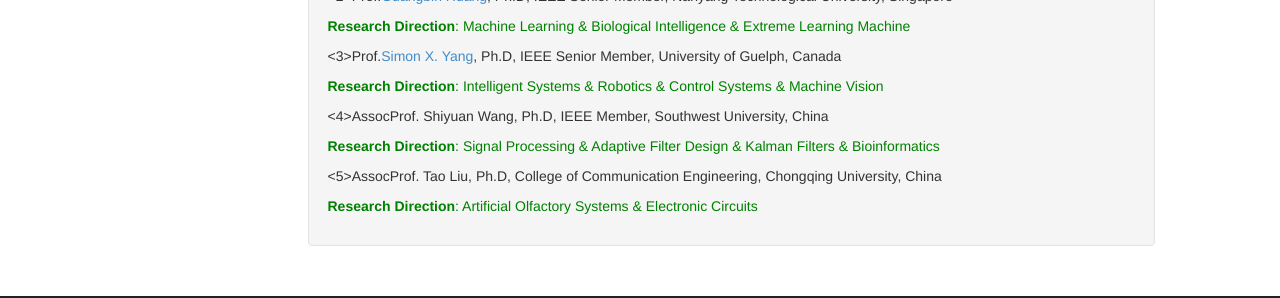
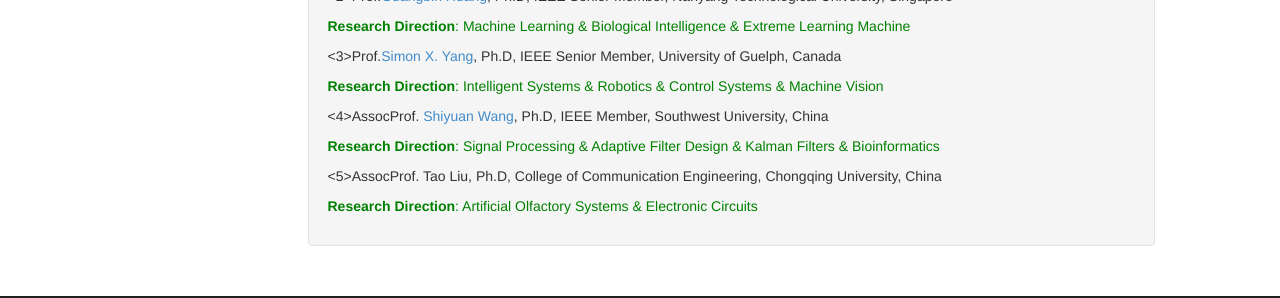
Before and after one commit to DrLeiZhang/website, a Jekyll site: the page built from people.html, in a window 1280 px wide and 1323 px high. Shown: the part 997-1295 px from the top of the window. Built offline with Jekyll 4.4.1, drawn with Linux system fonts in a browser that asks for light colours; Markdown is read by kramdown in place of the engine named in the settings; some of the changed lines change nothing that is shown.

Commit message:
Update
Signed-off-by: leizhang@cqu.edu.cn <leizhang@cqu.edu.cn>

```diff
--- a/people.html
+++ b/people.html
@@ -45,7 +45,7 @@ layout: default
 <p><3>Prof.<a href="http://www.uoguelph.ca/~syang/">Simon X. Yang</a>, Ph.D, IEEE Senior Member, University of Guelph, Canada</p>
 <p style="color:green;"><B>Research Direction</B>: Intelligent Systems & Robotics & Control Systems & Machine Vision</p>
 
-<p><4>AssocProf. Shiyuan Wang, Ph.D, IEEE Member, Southwest University, China</p>
+<p><4>AssocProf.<a href="http://www.researchgate.net/profile/Shiyuan_Wang"> Shiyuan Wang</a>, Ph.D, IEEE Member, Southwest University, China</p>
 <p style="color:green;"><B>Research Direction</B>: Signal Processing & Adaptive Filter Design & Kalman Filters & Bioinformatics</p>
 
 <p><5>AssocProf. Tao Liu, Ph.D, College of Communication Engineering, Chongqing University, China</p>
```
